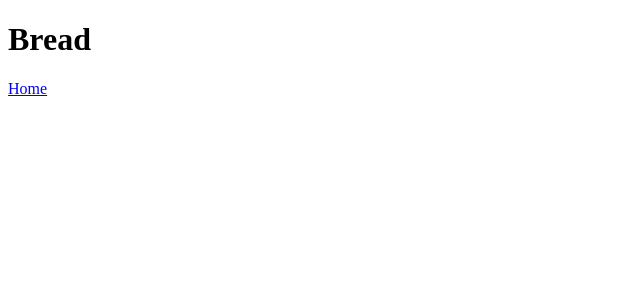
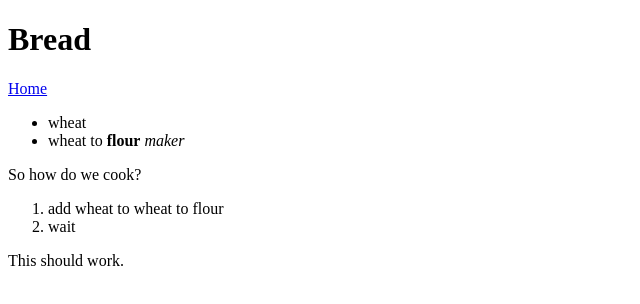
Before and after one commit to memory-leak-boulevard/odin-recipes, a plain HTML site: page recipes/bread.html in a window 1280 px wide. Shown: the whole page, without its empty margins (0-640 px from the left). Drawn offline with Linux system fonts and the light colour scheme.

Commit message:
Add lists to bread.html

```diff
--- a/recipes/bread.html
+++ b/recipes/bread.html
@@ -8,5 +8,15 @@
 <body>
     <h1>Bread</h1>
     <a href="../index.html">Home</a>
+    <ul>
+        <li>wheat</li>
+        <li>wheat to <strong>flour</strong> <em>maker</em></li>
+    </ul>
+    <p>So how do we cook?</p>
+    <ol>
+        <li>add wheat to wheat to flour</li>
+        <li>wait</li>
+    </ol>
+    <p>This should work.</p>
 </body>
 </html>
```
